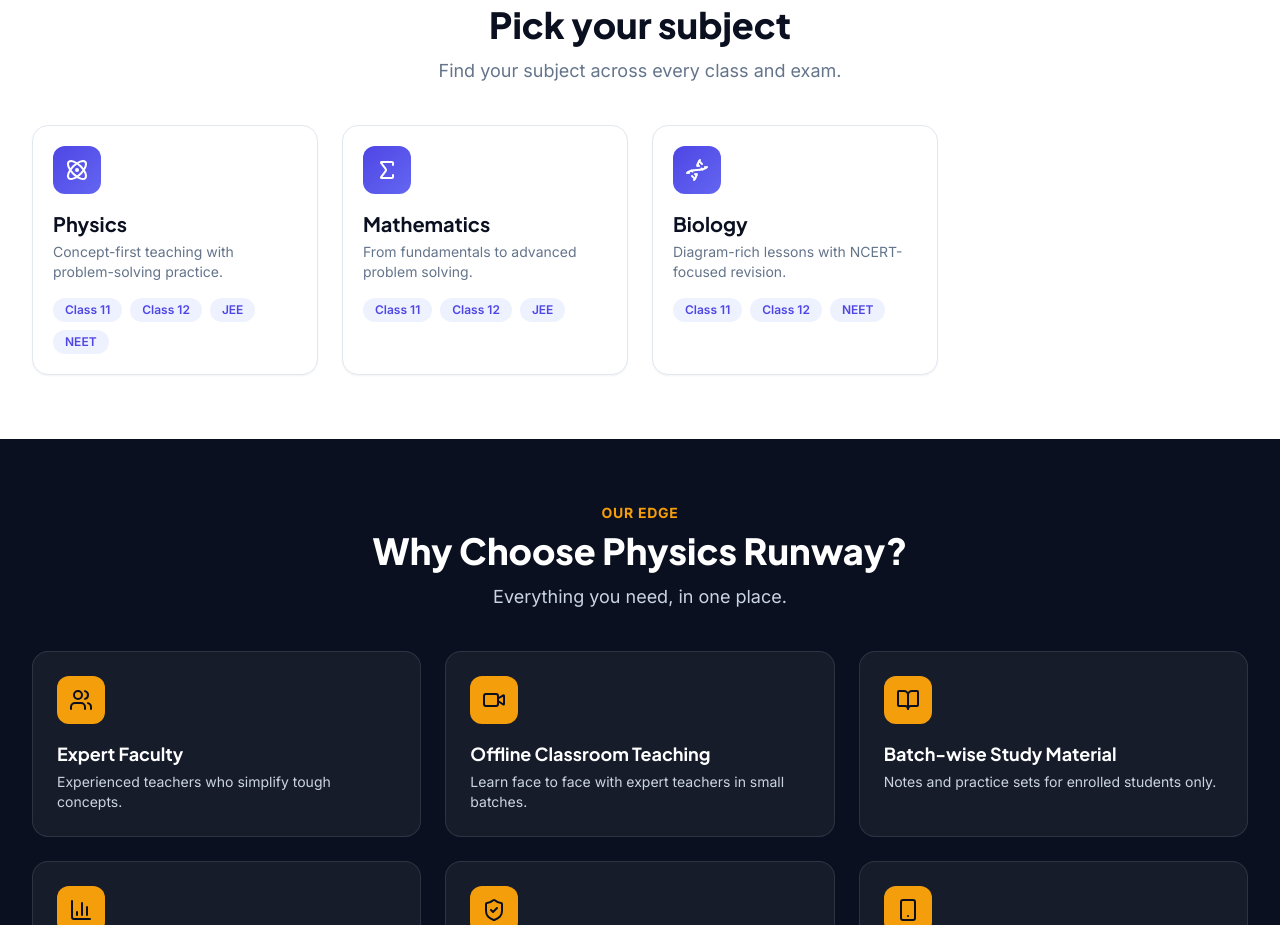
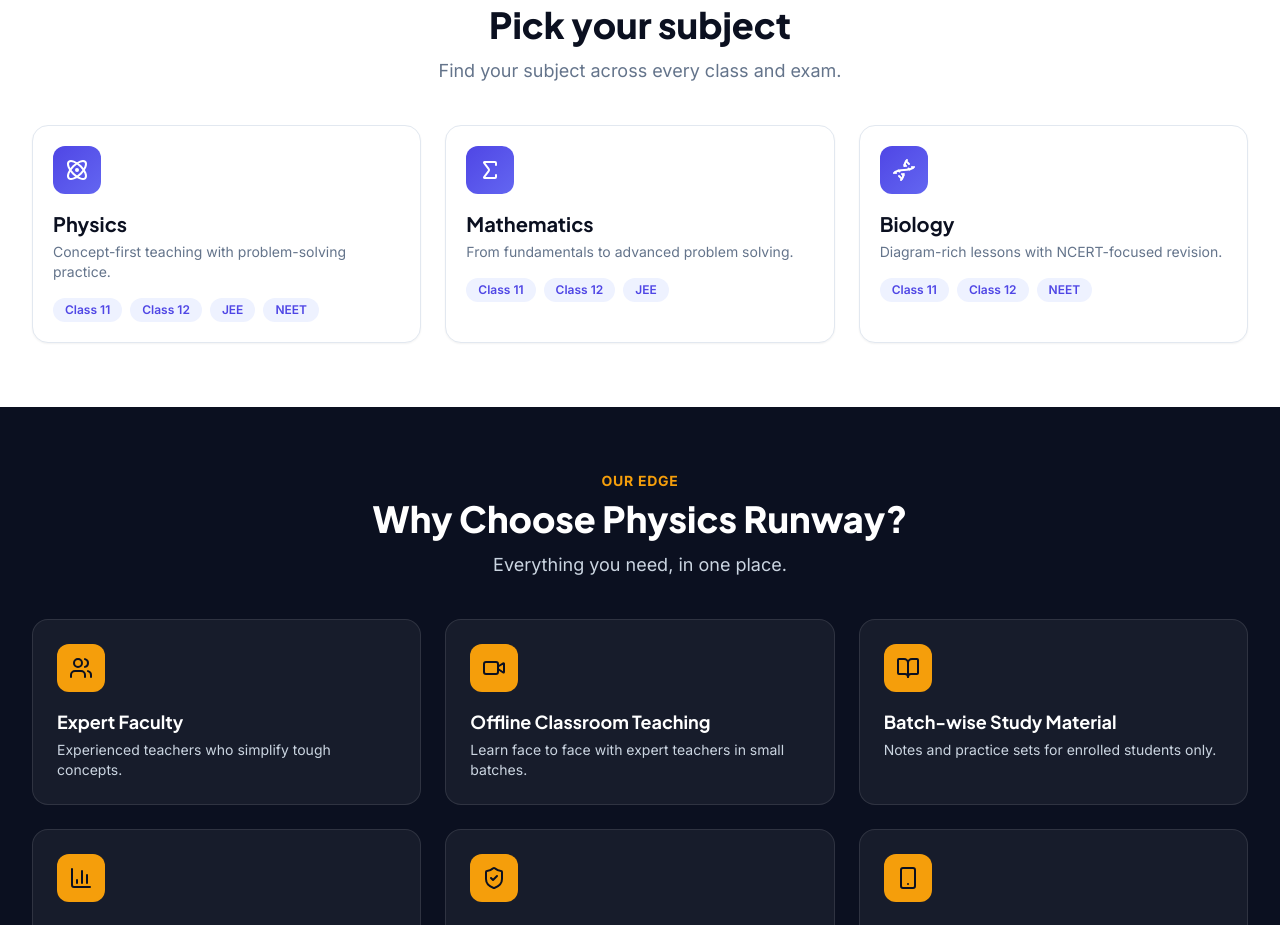
Before and after one commit to dhruvudainiyan-hub/physics-runway, a Next.js app: page / in a window 1280 px wide. Shown: the part 4160-5085 px from the top of the page. Built offline with nearby package versions, Linux system fonts and the light colour scheme; no server answers.

Commit message:
Update SubjectCards.js

```diff
--- a/components/SubjectCards.js
+++ b/components/SubjectCards.js
@@ -9,9 +9,9 @@ export default function SubjectCards() {
     <section className="bg-white py-16">
       <div className="container-page">
         <SectionHeading center eyebrow="Subject-wise" title="Pick your subject" subtitle="Find your subject across every class and exam." />
-        <div className="grid gap-6 sm:grid-cols-2 lg:grid-cols-4">
+        <div className="flex flex-wrap justify-center gap-6">
           {Object.entries(subjects).map(([key, s], i) => (
-            <Reveal key={key} delay={i * 80}>
+            <Reveal key={key} delay={i * 80} className="w-full sm:w-[calc(50%-12px)] lg:w-[calc(33.333%-16px)]">
               <div className="card h-full">
                 <span className="inline-flex rounded-xl bg-gradient-to-br from-brand-600 to-brand-500 p-3 text-white">
                   <SubjectIcon subject={key} />
```
